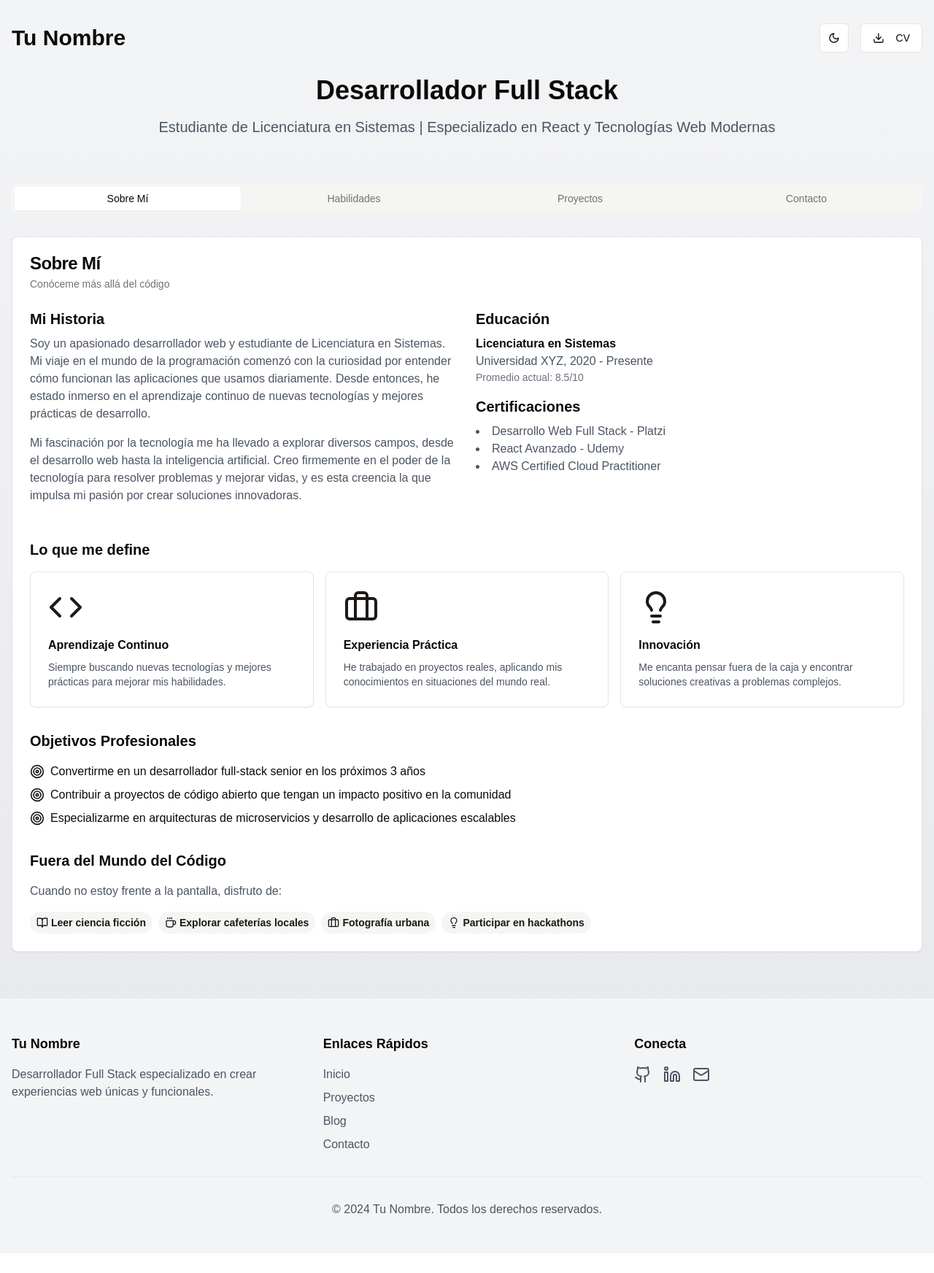
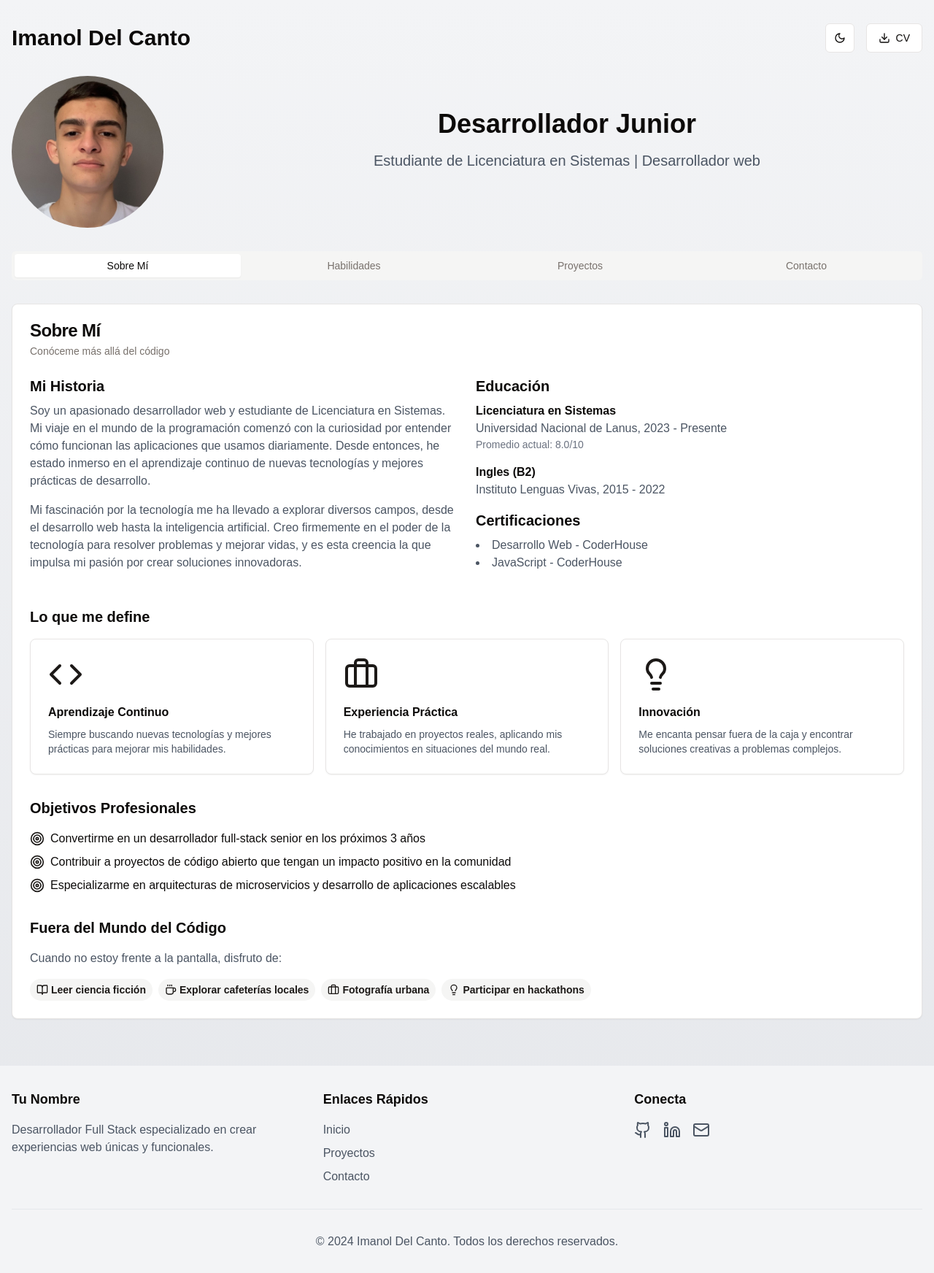
Before and after one commit to ImanolDelCanto/Portfolio, a Next.js app: page / in a window 1280 px wide. Shown: the whole page at 73% size. Before the commit the page ends 1717 px from the top, so only its background shows below. Built offline with nearby package versions, Linux system fonts and the light colour scheme.

Commit message:
DarkMode

```diff
--- a/src/app/globals.css
+++ b/src/app/globals.css
@@ -35,15 +35,15 @@ body {
     --radius: 0.5rem;
   }
   .dark {
-    --background: 20 14.3% 4.1%;
+    --background: 240, 5%, 10%;
     --foreground: 60 9.1% 97.8%;
-    --card: 20 14.3% 4.1%;
+    --card: 0 0% 15.3%;
     --card-foreground: 60 9.1% 97.8%;
     --popover: 20 14.3% 4.1%;
     --popover-foreground: 60 9.1% 97.8%;
     --primary: 60 9.1% 97.8%;
     --primary-foreground: 24 9.8% 10%;
-    --secondary: 12 6.5% 15.1%;
+    --secondary:240, 5%, 10%;
     --secondary-foreground: 60 9.1% 97.8%;
     --muted: 12 6.5% 15.1%;
     --muted-foreground: 24 5.4% 63.9%;
@@ -51,7 +51,7 @@ body {
     --accent-foreground: 60 9.1% 97.8%;
     --destructive: 0 62.8% 30.6%;
     --destructive-foreground: 60 9.1% 97.8%;
-    --border: 12 6.5% 15.1%;
+    --border: 228 6.6% 34.1%;
     --input: 12 6.5% 15.1%;
     --ring: 24 5.7% 82.9%;
     --chart-1: 220 70% 50%;
--- a/src/components/contacto.jsx
+++ b/src/components/contacto.jsx
@@ -48,13 +48,19 @@ export function Contacto(){
                       <h3 className="text-xl font-semibold mb-4">Conéctate conmigo</h3>
                       <div className="flex space-x-4">
                         <Button variant="outline" size="icon">
-                          <Github className="h-4 w-4" />
+                          <a href="https://github.com/Imaagus" target="_blank" >
+                            <Github className="h-4 w-4" />
+                          </a>
                         </Button>
                         <Button variant="outline" size="icon">
-                          <Linkedin className="h-4 w-4" />
+                          <a href="https://www.linkedin.com/in/imanol-del-canto-10135024a/" target="_blank">
+                            <Linkedin className="h-4 w-4" />
+                          </a>
                         </Button>
                         <Button variant="outline" size="icon">
-                          <Mail className="h-4 w-4" />
+                          <a href="mailto:imaaugus04@gmail.com">
+                            <Mail className="h-4 w-4" />
+                          </a>
                         </Button>
                       </div>
                     </div>
--- a/src/components/footer.jsx
+++ b/src/components/footer.jsx
@@ -13,21 +13,20 @@ export function Footer(){
                 <h3 className="text-lg font-semibold mb-4">Enlaces Rápidos</h3>
                 <ul className="space-y-2">
                     <li><a href="#" className="text-gray-600 dark:text-gray-300 hover:text-gray-900 dark:hover:text-gray-100">Inicio</a></li>
-                    <li><a href="#" className="text-gray-600 dark:text-gray-300 hover:text-gray-900 dark:hover:text-gray-100">Proyectos</a></li>
-                    <li><a href="#" className="text-gray-600 dark:text-gray-300 hover:text-gray-900 dark:hover:text-gray-100">Blog</a></li>
-                    <li><a href="#" className="text-gray-600 dark:text-gray-300 hover:text-gray-900 dark:hover:text-gray-100">Contacto</a></li>
+                    <li><a href="Proyectos" className="text-gray-600 dark:text-gray-300 hover:text-gray-900 dark:hover:text-gray-100">Proyectos</a></li>
+                    <li><a href="#contacto" className="text-gray-600 dark:text-gray-300 hover:text-gray-900 dark:hover:text-gray-100">Contacto</a></li>
                 </ul>
             </div>
             <div>
                 <h3 className="text-lg font-semibold mb-4">Conecta</h3>
                 <div className="flex space-x-4">
-                <a href="#" className="text-gray-600 dark:text-gray-300 hover:text-gray-900 dark:hover:text-gray-100">
+                <a href="https://github.com/Imaagus" target="_blank" className="text-gray-600 dark:text-gray-300 hover:text-gray-900 dark:hover:text-gray-100">
                   <Github className="h-6 w-6" />
                 </a>
-                <a href="#" className="text-gray-600 dark:text-gray-300 hover:text-gray-900 dark:hover:text-gray-100">
+                <a href="https://www.linkedin.com/in/imanol-del-canto-10135024a/" target="_blank" className="text-gray-600 dark:text-gray-300 hover:text-gray-900 dark:hover:text-gray-100">
                   <Linkedin className="h-6 w-6" />
                 </a>
-                <a href="#" className="text-gray-600 dark:text-gray-300 hover:text-gray-900 dark:hover:text-gray-100">
+                <a href="mailto:imaaugus04@gmail.com"  className="text-gray-600 dark:text-gray-300 hover:text-gray-900 dark:hover:text-gray-100">
                   <Mail className="h-6 w-6" />
                 </a>
                 </div>
@@ -35,7 +34,7 @@ export function Footer(){
         </div>
         <div
             className="mt-8 pt-8 border-t border-gray-200 dark:border-gray-700 text-center">
-            <p className="text-gray-600 dark:text-gray-300">© {new Date().getFullYear()} Tu Nombre. Todos los derechos reservados.</p>
+            <p className="text-gray-600 dark:text-gray-300">© {new Date().getFullYear()} Imanol Del Canto. Todos los derechos reservados.</p>
         </div>
     </div>
     );
--- a/src/components/habilidades.jsx
+++ b/src/components/habilidades.jsx
@@ -15,27 +15,21 @@ export function Habilidades() {
                 <div className="grid md:grid-cols-2 gap-6">
                     <div>
                         <h3 className="text-xl font-semibold mb-4">Tecnologías Frontend</h3>
-                        {['React', 'Next.js', 'TypeScript', 'Tailwind CSS'].map((skill) => (
-                          <div key={skill} className="mb-4">
-                            <div className="flex justify-between mb-1">
-                              <span className="text-base font-medium text-gray-700 dark:text-gray-300">{skill}</span>
-                              <span className="text-sm font-medium text-gray-600 dark:text-gray-400">85%</span>
-                            </div>
-                            <Progress value={85} className="w-full" />
-                          </div>
-                        ))}
+                        <div className="flex flex-wrap gap-2">
+                        <Badge>React</Badge>
+                        <Badge>Next.js</Badge>
+                        <Badge>TypeScript</Badge>
+                        <Badge>Tailwind CSS</Badge>
+                      </div>
                     </div>
                     <div>
                     <h3 className="text-xl font-semibold mb-4">Tecnologías Backend</h3>
-                        {['Node.js', 'Express', 'PostgreSQL', 'MongoDB'].map((skill) => (
-                          <div key={skill} className="mb-4">
-                            <div className="flex justify-between mb-1">
-                              <span className="text-base font-medium text-gray-700 dark:text-gray-300">{skill}</span>
-                              <span className="text-sm font-medium text-gray-600 dark:text-gray-400">75%</span>
-                            </div>
-                            <Progress value={75} className="w-full" />
-                          </div>
-                        ))}
+                      <div className="flex flex-wrap gap-2">
+                        <Badge>Node.js</Badge>
+                        <Badge>Express</Badge>
+                        <Badge>PostgreSQL</Badge>
+                        <Badge>MongoDB</Badge>
+                      </div>
                     </div>
                 </div>
                 <div className="mt-6">
--- a/src/components/header.jsx
+++ b/src/components/header.jsx
@@ -24,14 +24,16 @@ export function Header(){
                 initial={{ opacity: 0, x: -20 }}
                 animate={{ opacity: 1, x: 0 }}
                 transition={{ duration: 0.5 }}>
-                Tu Nombre
+                Imanol Del Canto
             </motion.h1>
             <div className="flex items-center space-x-4">
                 <Button variant="outline" size="icon" onClick={toggleTheme}>
                 {theme === 'light' ? <Moon className="h-4 w-4" /> : <Sun className="h-4 w-4" />}
-                </Button>
+                </Button >
                 <Button variant="outline">
-                <Download className="mr-2 h-4 w-4" /> CV
+                <a href="/media/cv.pdf" download="ImanolDelCanto-Cv.pdf" className="flex items-center">
+                    <Download className="mr-2 h-4 w-4" /> CV
+                </a>
                 </Button>
             </div>
             </nav>
@@ -40,10 +42,17 @@ export function Header(){
             initial={{ opacity: 0, y: 20 }}
             animate={{ opacity: 1, y: 0 }}
             transition={{ delay: 0.2, duration: 0.5 }}>
-            <h2 className="text-4xl font-bold mb-4">Desarrollador Full Stack</h2>
-            <p className="text-xl text-gray-600 dark:text-gray-300 mb-8">
-                Estudiante de Licenciatura en Sistemas | Especializado en React y Tecnologías Web Modernas
-            </p>
+            <div className="flex ms:justify-between">
+                <div>
+                    <img src="/media/Foto-cv.jpg" alt="Foto perfil" className="w-52 h-52 rounded-full  object-cover object-top" />
+                </div>
+                <div className="md:ml-72 content-center ">
+                    <h2 className="text-4xl font-bold mb-4">Desarrollador Junior</h2>
+                    <p className="text-xl text-gray-600 dark:text-gray-300 mb-8">
+                        Estudiante de Licenciatura en Sistemas | Desarrollador web
+                    </p>
+                </div>
+            </div>
             </motion.div>
         </div>
     );
--- a/src/components/portafolio-mejorado.jsx
+++ b/src/components/portafolio-mejorado.jsx
@@ -21,7 +21,7 @@ export function PortafolioMejoradoComponent() {
 
   return (
     (<div
-      className="min-h-screen bg-gradient-to-b from-gray-100 to-gray-200 dark:from-gray-900 dark:to-gray-800 transition-colors duration-300">
+      className="min-h-screen bg-gradient-to-b from-gray-100 to-gray-200 dark:from-zinc-900 dark:to-gray-800 transition-colors duration-300">
       <header className="container mx-auto px-4 py-8">
         <Header />
       </header>
@@ -56,7 +56,7 @@ export function PortafolioMejoradoComponent() {
           </AnimatePresence>
         </Tabs>
       </main>
-      <footer className="bg-gray-100 dark:bg-gray-900 py-12">
+      <footer className="bg-gray-100 dark:bg-gray-900 py-8">
         <Footer/>
       </footer>
     </div>)
--- a/src/components/proyectos.jsx
+++ b/src/components/proyectos.jsx
@@ -10,8 +10,8 @@ export function Proyectos() {
         <div className="grid gap-6 md:grid-cols-2">
             {[
                 {
-                title: "E-commerce Platform",
-                description: "Una plataforma de comercio electrónico completa construida con Next.js y Stripe",
+                title: "Landing Page",
+                description: "Sitio web el cual muestra que son los vuelos bautismos y permite reservar para realizarlos",
                 image: "/placeholder.svg?height=200&width=400",
                 tags: ["Next.js", "Stripe", "Tailwind CSS", "PostgreSQL"]
                 },
--- a/src/components/sobre-mi.jsx
+++ b/src/components/sobre-mi.jsx
@@ -27,14 +27,17 @@ export function SobreMiComponent() {
             <h3 className="text-xl font-semibold mb-2">Educación</h3>
             <div className="mb-4">
               <h4 className="font-semibold">Licenciatura en Sistemas</h4>
-              <p className="text-gray-600 dark:text-gray-300">Universidad XYZ, 2020 - Presente</p>
-              <p className="text-sm text-gray-500 dark:text-gray-400">Promedio actual: 8.5/10</p>
+              <p className="text-gray-600 dark:text-gray-300">Universidad Nacional de Lanus, 2023 - Presente</p>
+              <p className="text-sm text-gray-500 dark:text-gray-400">Promedio actual: 8.0/10</p>
+            </div>
+            <div className="mb-4">
+              <h4 className="font-semibold">Ingles (B2)</h4>
+              <p className="text-gray-600 dark:text-gray-300">Instituto Lenguas Vivas, 2015 - 2022 </p>
             </div>
             <h3 className="text-xl font-semibold mb-2">Certificaciones</h3>
             <ul className="list-disc list-inside text-gray-600 dark:text-gray-300">
-              <li>Desarrollo Web Full Stack - Platzi</li>
-              <li>React Avanzado - Udemy</li>
-              <li>AWS Certified Cloud Practitioner</li>
+              <li>Desarrollo Web - CoderHouse</li>
+              <li>JavaScript - CoderHouse</li>
             </ul>
           </div>
         </div>
--- a/tailwind.config.js
+++ b/tailwind.config.js
@@ -13,7 +13,7 @@ module.exports = {
   			foreground: 'hsl(var(--foreground))',
   			card: {
   				DEFAULT: 'hsl(var(--card))',
-  				foreground: 'hsl(var(--card-foreground))'
+  				foreground: 'hsl(var(--card-foreground))',
   			},
   			popover: {
   				DEFAULT: 'hsl(var(--popover))',
```
Also changed, not shown: public/media/Foto-cv.jpg (added), 1 other file (tests, documents, lock files or other folders).
